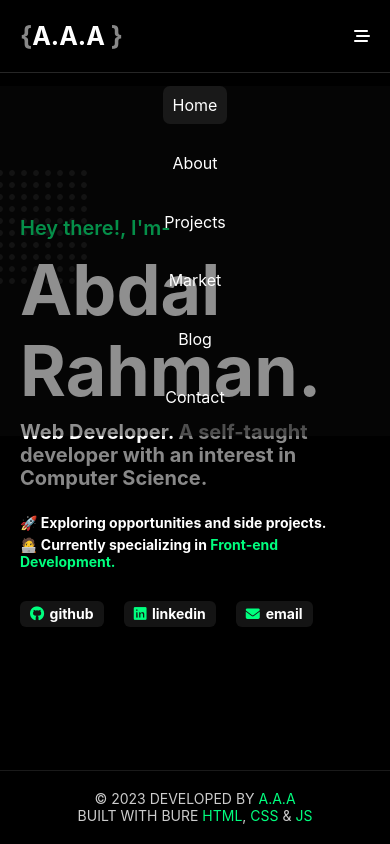
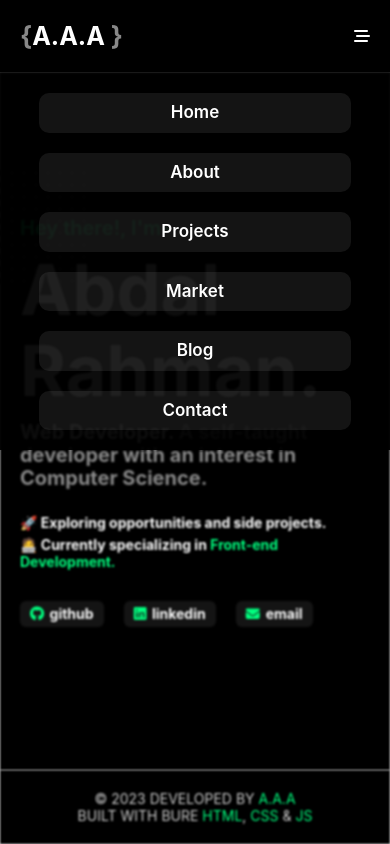
Before and after one commit to AB-DALRAHM-AN/old-Portfolio, a plain HTML site: page index.html in a window 390 px wide. Both pictures are taken after a click on the element 362 px from the left and 36 px from the top of the page. Drawn offline with nearby package versions, Linux system fonts and the light colour scheme.

Commit message:
big change in menu

```diff
--- a/Js/main.js
+++ b/Js/main.js
@@ -9,9 +9,9 @@ var typed = new Typed(".text", {
 // Toggle the menu on burger icon click
 
 document.addEventListener("DOMContentLoaded", function() {
-  const burgerIcon = document.querySelector('.burger-icon');
-  const menu = document.querySelector('.menu');
-  const body = document.querySelector('body');
+  let burgerIcon = document.querySelector('.burger-icon');
+  let menu = document.querySelector('.menu');
+  let body = document.querySelector('body');
 
   burgerIcon.addEventListener('click', function(e) {
     e.stopPropagation(); // Prevent click event from propagating to body
@@ -42,3 +42,13 @@ hiddenElements.forEach(el => {
   obseerver.observe(el);
 }
 );
+
+// blur effect
+let burgerIcon = document.querySelector('.burger-icon');
+let footerCotent = document.querySelector('.footer');
+let contentContainer = document.querySelector('.content-main');
+
+burgerIcon.addEventListener('click', () => {
+  contentContainer.classList.toggle('blur-content');
+  footerCotent.classList.toggle('blur-content');
+});
--- a/css/style.css
+++ b/css/style.css
@@ -156,7 +156,7 @@ ul {
   -o-border-radius: 7px;
 }
 .header .menu li:hover {
-  background-color: rgb(255 255 255 / 8%);
+  background-color: rgb(255 255 255 / 15%);
 }
 .header .menu li a {
   text-decoration: none;
@@ -176,16 +176,16 @@ ul {
   .header .menu {
     display: none;
     flex-direction: column;
-    background-color: rgba(11, 11, 11, 0.458);
+    background-color: rgba(0, 0, 0, 0.950);
     position: absolute;
-    padding-bottom: 20px;
-    top: 70px;
+    padding: 20px 0px;
+    top: 57px;
     right: 0;
     width: 100%;
     z-index: 9999;
     opacity: 0;
     transform: translateY(-10px);
-  }
+}
 
   .header .active {
     display: flex;
@@ -196,7 +196,17 @@ ul {
   .header .menu li {
     padding: 10px;
     text-align: center;
-  }
+    justify-content: center;
+    border-radius: 10px;
+    width: 80%;
+    background-color: rgb(255 255 255 / 8%);
+    font-size: 17px;
+    font-weight: 600;
+    -webkit-border-radius: 10px;
+    -moz-border-radius: 10px;
+    -ms-border-radius: 10px;
+    -o-border-radius: 10px;
+}
 }
 /* end header */
 
@@ -345,6 +355,18 @@ ul {
     padding: 5px 10px;
   }
 }
+
+@media (max-width: 680px) {
+  .content-main.blur-content {
+    filter: blur(1px);
+    -webkit-filter: blur(1px);
+}
+  .footer.blur-content {
+    filter: blur(1px);
+    -webkit-filter: blur(1px)  ;
+}
+}
+
 .footer {
   background-color: #000;
   color: #ccc;
```
